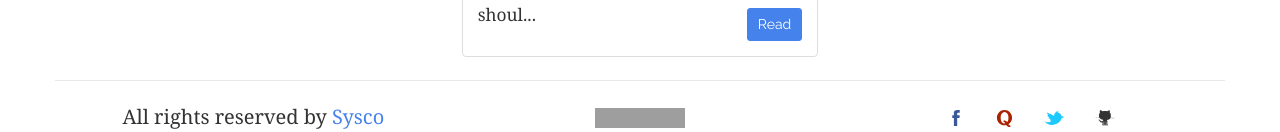
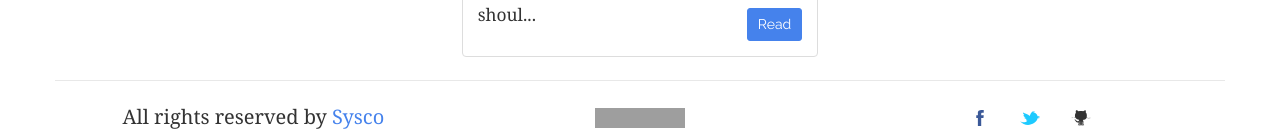
Before and after one commit to brocchini/brocchini.github.io, a Jekyll site: the page built from index.html, in a window 1280 px wide. Shown: the part 1033-1165 px from the top of the page. Built offline with Jekyll 4.4.1, drawn with Linux system fonts in a browser that asks for light colours; the list of posts is cut into pages by our own code; grey boxes are pictures that could not be loaded.

Commit message:
removed quora link

```diff
--- a/_includes/footer.html
+++ b/_includes/footer.html
@@ -13,7 +13,7 @@
   </div>
   <div class="col-md-4 text-center">
      <a target="_blank" href="{{site.facebook}}"><li class="social facebook"><img src="{{site.baseurl}}/images/facebook.svg" alt="{{site.facebook}}"></li></a>
-      <a target="_blank" href="{{site.quora}}"><li class="social quora"><img src="{{site.baseurl}}/images/quora.svg" alt="{{site.quora}}"></li></a>
+     <!-- <a target="_blank" href="{{site.quora}}"><li class="social quora"><img src="{{site.baseurl}}/images/quora.svg" alt="{{site.quora}}"></li></a> -->
       <a target="_blank" href="{{site.twitter}}"><li class="social twitter"><img src="{{site.baseurl}}/images/twitter.svg" alt="{{site.twitter}}"></li></a>
       <a target="_blank" href="{{site.github}}"><li class="social github"><img src="{{site.baseurl}}/images/github.svg" alt="{{site.github}}"></li></a>
   </div>
```
